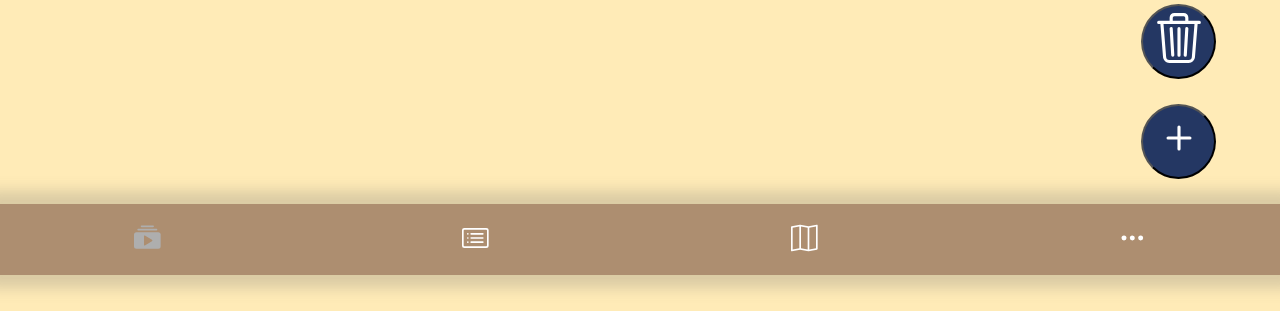
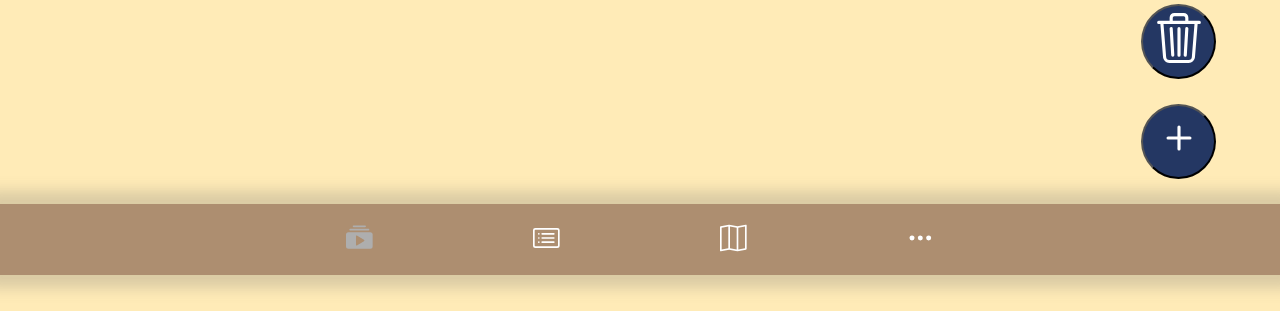
Before and after one commit to jjalaitinen/kaljakierros, a Flask app: page / in a window 1280 px wide. Shown: the part 525-836 px from the top of the page. Run offline with Flask 2, Linux system fonts and the light colour scheme; some libraries are stand-ins or nearby versions.

Commit message:
alabar vähän responsiivisempi

```diff
--- a/static/toiminta/kayttoliittyma.js
+++ b/static/toiminta/kayttoliittyma.js
@@ -1,6 +1,6 @@
 // Annettua id:tä vastaava (alabarin) nappi aktivoidaan ja muut deaktivoidaan
 function vaihda_aktiivinen_nappi(nappi_id) {
-  $("#alapalkki").children().removeClass("valittuna");
+  $("#alapalkin_painikkeet").children().removeClass("valittuna");
   $(nappi_id).addClass("valittuna");
   return;
 }
--- a/static/tyylit/tyylit.css
+++ b/static/tyylit/tyylit.css
@@ -93,30 +93,31 @@ body {
 }
 
 #alapalkki {
-  background-color: #ad8e70;
-  display: flex;
-  justify-content: space-between;
-  padding-left: 10%;
-  padding-right: 10%;
-  padding-top: 1%;
-  padding-bottom: 1%;
-
-  box-shadow: 0 0 13px 13px rgba(109, 109, 109, 0.25);
-
   position: fixed;
   z-index: 10000;
   bottom: 0;
   left: 0;
-  min-width: 80%;
-  width: 80%;
+  min-width: 100%;
+  background-color: #ad8e70;
+  box-shadow: 0 0 13px 13px rgba(109, 109, 109, 0.25);
 }
 
-#alapalkki button {
+#alapalkin_painikkeet {
+  display: flex;
+  justify-content: space-between;
+  padding-top: 1%;
+  padding-bottom: 1%;
+  width: 80%;
+  max-width: 600px;
+  margin: auto;
+}
+
+#alapalkin_painikkeet button {
   border: none;
   background-color: #ad8e70;
 }
 
-#alapalkki button svg {
+#alapalkin_painikkeet button svg {
   width: 2em;
 }
 
--- a/templates/index.html
+++ b/templates/index.html
@@ -102,6 +102,7 @@
     </div>
     <div id="info_sivu"></div>
     <div id="alapalkki">
+      <div id="alapalkin_painikkeet">
         <button id="nayta_baarikierros" class="valittuna alabar_button">
           <svg
             xmlns="http://www.w3.org/2000/svg"
@@ -163,5 +164,6 @@
           </svg>
         </button>
       </div>
+    </div>
   </body>
 </html>
```
Lines whose indentation alone changed are shown as unchanged.
